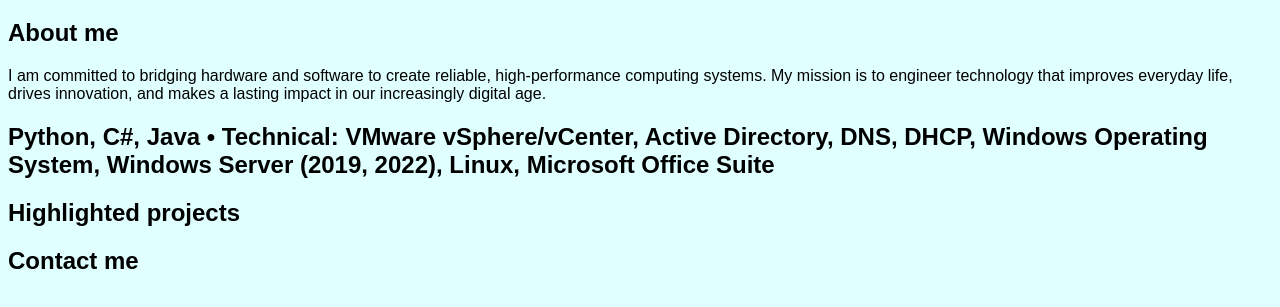
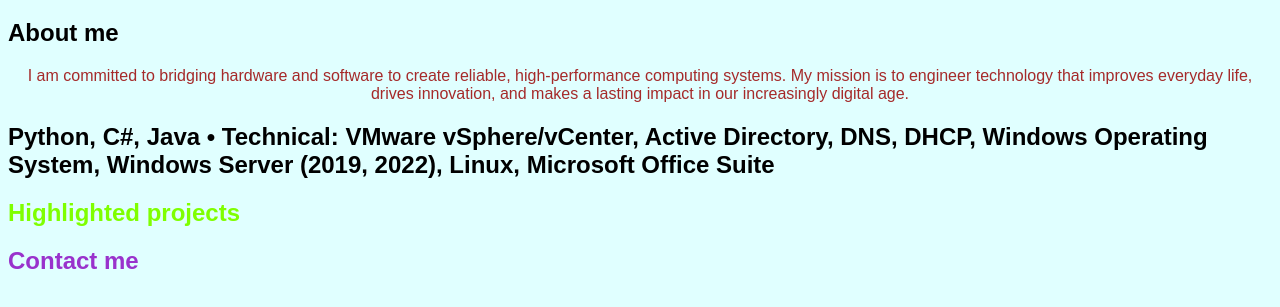
Before and after one commit to JosephNwa/JosephNwa.github.io, a plain HTML site: page index.html in a window 1280 px wide. Shown: the part 61-368 px from the top of the page. Drawn offline with Linux system fonts and the light colour scheme.

Commit message:
fixed css

```diff
--- a/styles.css
+++ b/styles.css
@@ -7,18 +7,18 @@
     text-align: center; color: blueviolet;
 }
 
-#about {
+.about {
     text-align: center; color: brown;
 }
 
-#skill {
+.skill {
     text-align: center; color: blue;
 }
 
-#projects {
+.projects {
     color: chartreuse;
 }
 
-#contact {
+.contact {
     color: darkorchid;
 }
```
